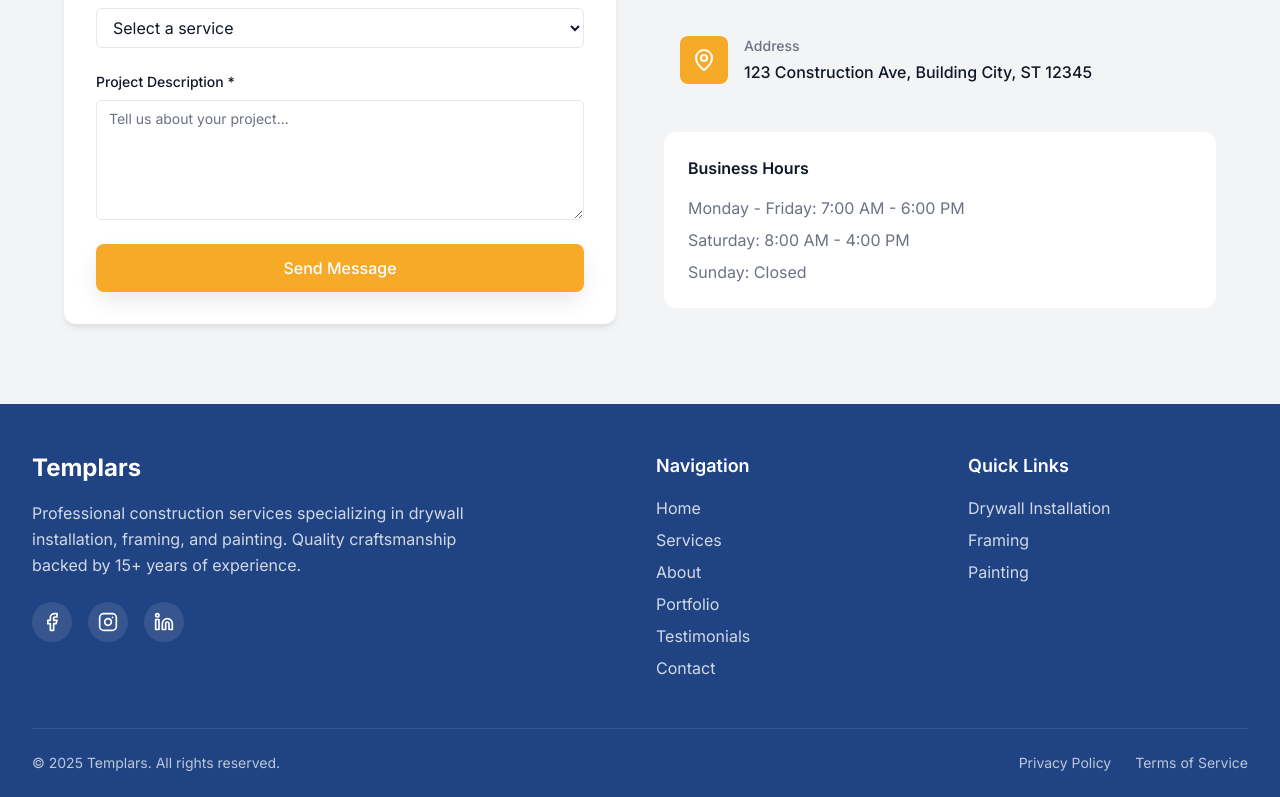
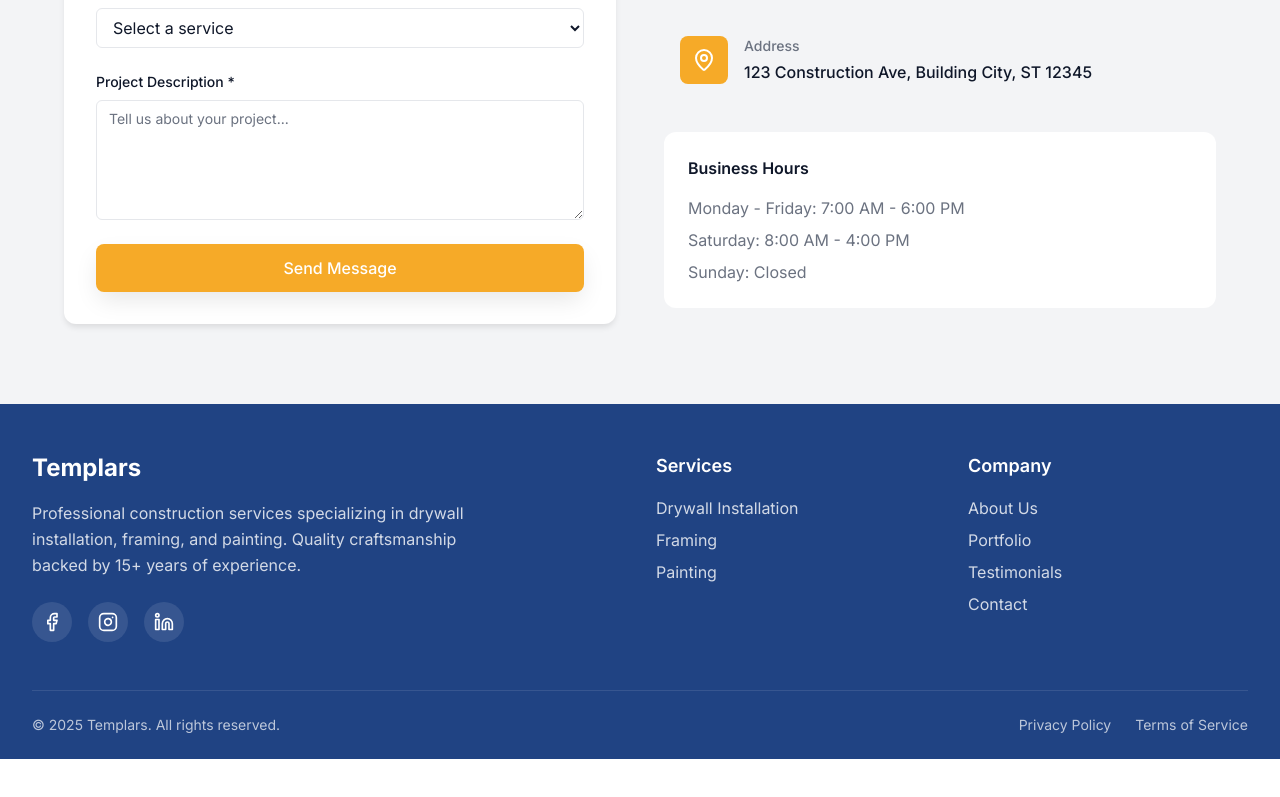
Before and after one commit to dnnybanh/templars-llc, a React (Vite) app: page / in a window 1280 px wide. Shown: the part 4190-4987 px from the top of the page. After the commit the page ends 4949 px from the top, so only its background shows below. Built offline with nearby package versions, Linux system fonts and the light colour scheme; the HTML template or start-up script is replaced by a standard one.

Commit message:
Refactor footer links to group by services and company
Co-authored-by: dnnybnh <dnnybnh@gmail.com>

```diff
--- a/src/components/Footer.tsx
+++ b/src/components/Footer.tsx
@@ -3,14 +3,19 @@ import { Facebook, Instagram, Linkedin } from "lucide-react";
 const Footer = () => {
   const currentYear = new Date().getFullYear();
 
-  const navItems = [
-    { label: "Home", href: "#hero" },
-    { label: "Services", href: "#services" },
-    { label: "About", href: "#about" },
+  const footerLinks = {
+    services: [
+      { label: "Drywall Installation", href: "#services" },
+      { label: "Framing", href: "#services" },
+      { label: "Painting", href: "#services" },
+    ],
+    company: [
+      { label: "About Us", href: "#about" },
       { label: "Portfolio", href: "#portfolio" },
       { label: "Testimonials", href: "#testimonials" },
       { label: "Contact", href: "#contact" },
-  ];
+    ],
+  };
 
   const socialLinks = [
     { icon: Facebook, href: "#", label: "Facebook" },
@@ -68,51 +73,37 @@ const Footer = () => {
             </div>
           </div>
 
-          {/* Navigation Links */}
+          {/* Services Links */}
           <div>
-            <h4 className="text-lg font-semibold mb-4">Navigation</h4>
+            <h4 className="text-lg font-semibold mb-4">Services</h4>
             <ul className="space-y-2">
-              {navItems.map((item, index) => (
+              {footerLinks.services.map((link, index) => (
                 <li key={index}>
                   <button
-                    onClick={() => scrollToSection(item.href)}
+                    onClick={() => scrollToSection(link.href)}
                     className="text-primary-foreground/80 hover:text-accent transition-colors duration-200"
                   >
-                    {item.label}
+                    {link.label}
                   </button>
                 </li>
               ))}
             </ul>
           </div>
 
-          {/* Quick Links */}
+          {/* Company Links */}
           <div>
-            <h4 className="text-lg font-semibold mb-4">Quick Links</h4>
+            <h4 className="text-lg font-semibold mb-4">Company</h4>
             <ul className="space-y-2">
-              <li>
+              {footerLinks.company.map((link, index) => (
+                <li key={index}>
                   <button
-                  onClick={() => scrollToSection("#services")}
+                    onClick={() => scrollToSection(link.href)}
                     className="text-primary-foreground/80 hover:text-accent transition-colors duration-200"
                   >
-                  Drywall Installation
+                    {link.label}
                   </button>
                 </li>
-              <li>
-                <button
-                  onClick={() => scrollToSection("#services")}
-                  className="text-primary-foreground/80 hover:text-accent transition-colors duration-200"
-                >
-                  Framing
-                </button>
-              </li>
-              <li>
-                <button
-                  onClick={() => scrollToSection("#services")}
-                  className="text-primary-foreground/80 hover:text-accent transition-colors duration-200"
-                >
-                  Painting
-                </button>
-              </li>
+              ))}
             </ul>
           </div>
         </div>
```
Lines whose indentation alone changed are shown as unchanged.
